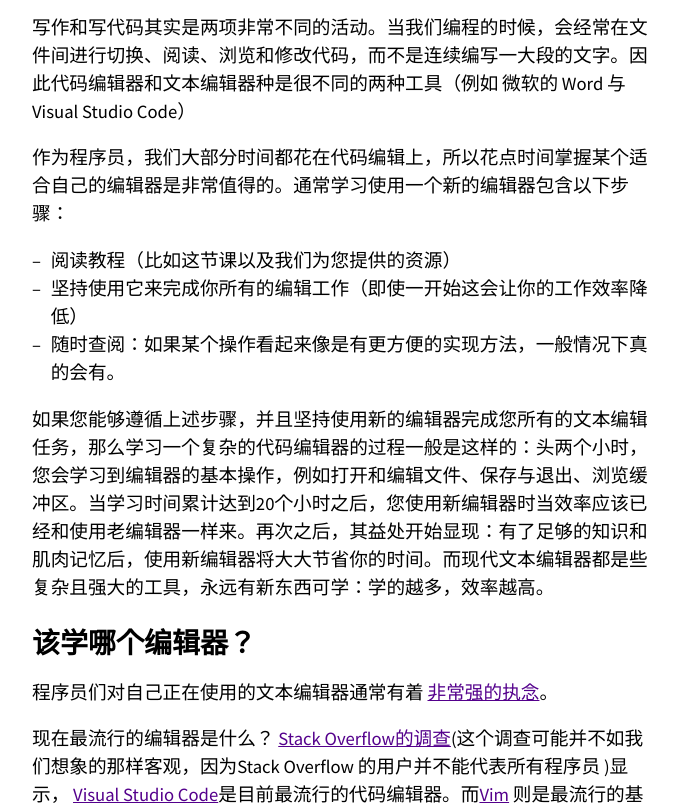
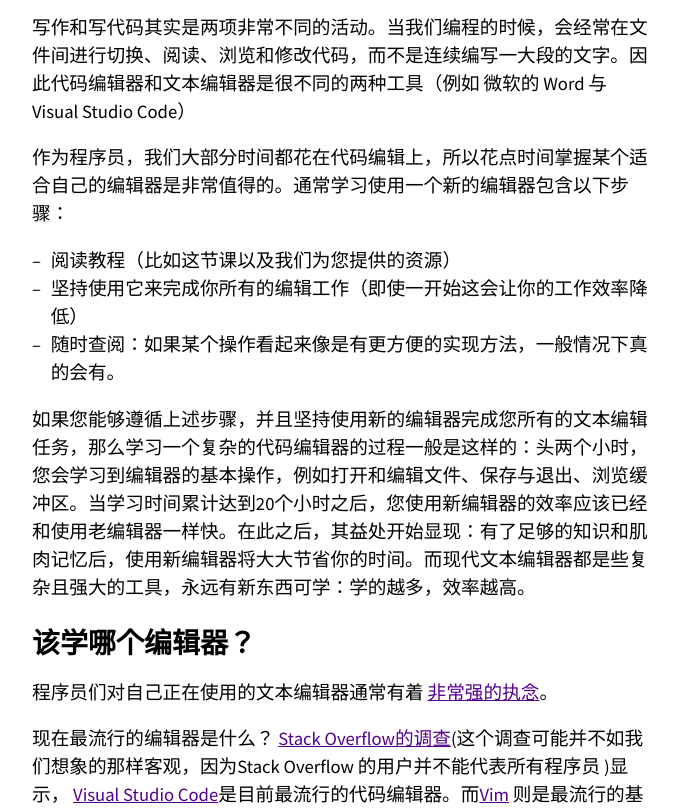
Before and after one commit to missing-semester-cn/missing-semester-cn.github.io, a Jekyll site: the page built from _2020/editors.md, in a window 1280 px wide and 1400 px high, cut to the strip 495-1305 px from the top of the window. Shown: the whole strip, without its empty margins (300-978 px from the left). Built offline with Jekyll 4.4.1, drawn with Linux system fonts in a browser that asks for light colours; some of the changed text lies outside the part shown.

Commit message:
fix typos

```diff
--- a/_2020/editors.md
+++ b/_2020/editors.md
@@ -8,7 +8,7 @@ video:
   id: a6Q8Na575qc
 ---
 
-写作和写代码其实是两项非常不同的活动。当我们编程的时候，会经常在文件间进行切换、阅读、浏览和修改代码，而不是连续编写一大段的文字。因此代码编辑器和文本编辑器种是很不同的两种工具（例如 微软的 Word 与 Visual Studio Code）
+写作和写代码其实是两项非常不同的活动。当我们编程的时候，会经常在文件间进行切换、阅读、浏览和修改代码，而不是连续编写一大段的文字。因此代码编辑器和文本编辑器是很不同的两种工具（例如 微软的 Word 与 Visual Studio Code）
 
 作为程序员，我们大部分时间都花在代码编辑上，所以花点时间掌握某个适合自己的编辑器是非常值得的。通常学习使用一个新的编辑器包含以下步骤：
 
@@ -16,7 +16,7 @@ video:
 - 坚持使用它来完成你所有的编辑工作（即使一开始这会让你的工作效率降低）
 - 随时查阅：如果某个操作看起来像是有更方便的实现方法，一般情况下真的会有。
 
-如果您能够遵循上述步骤，并且坚持使用新的编辑器完成您所有的文本编辑任务，那么学习一个复杂的代码编辑器的过程一般是这样的：头两个小时，您会学习到编辑器的基本操作，例如打开和编辑文件、保存与退出、浏览缓冲区。当学习时间累计达到20个小时之后，您使用新编辑器时当效率应该已经和使用老编辑器一样来。再次之后，其益处开始显现：有了足够的知识和肌肉记忆后，使用新编辑器将大大节省你的时间。而现代文本编辑器都是些复杂且强大的工具，永远有新东西可学：学的越多，效率越高。
+如果您能够遵循上述步骤，并且坚持使用新的编辑器完成您所有的文本编辑任务，那么学习一个复杂的代码编辑器的过程一般是这样的：头两个小时，您会学习到编辑器的基本操作，例如打开和编辑文件、保存与退出、浏览缓冲区。当学习时间累计达到20个小时之后，您使用新编辑器的效率应该已经和使用老编辑器一样快。在此之后，其益处开始显现：有了足够的知识和肌肉记忆后，使用新编辑器将大大节省你的时间。而现代文本编辑器都是些复杂且强大的工具，永远有新东西可学：学的越多，效率越高。
 
 # 该学哪个编辑器？
 
```
Also changed, not shown: other parts of _2020/editors.md (+6 -6 lines).
